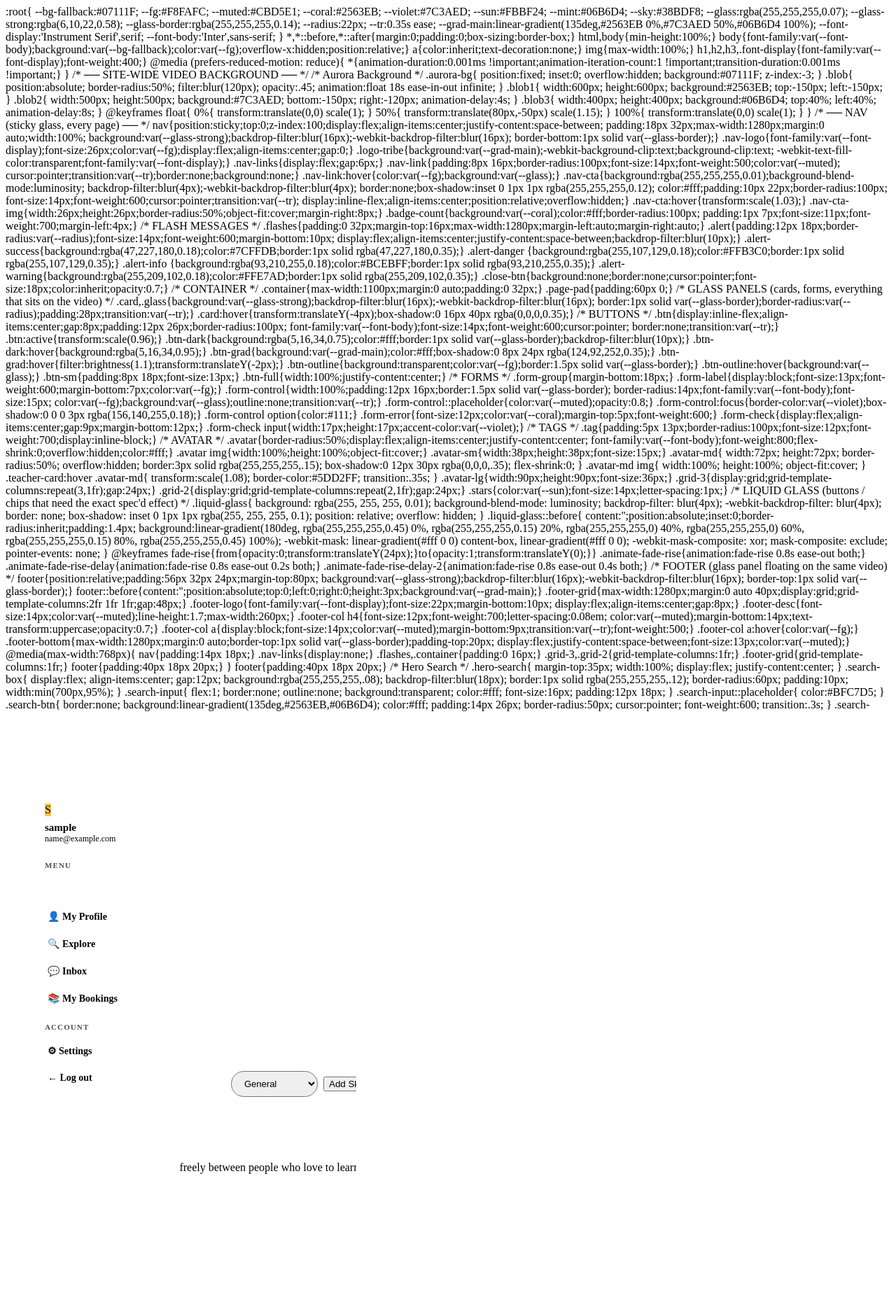
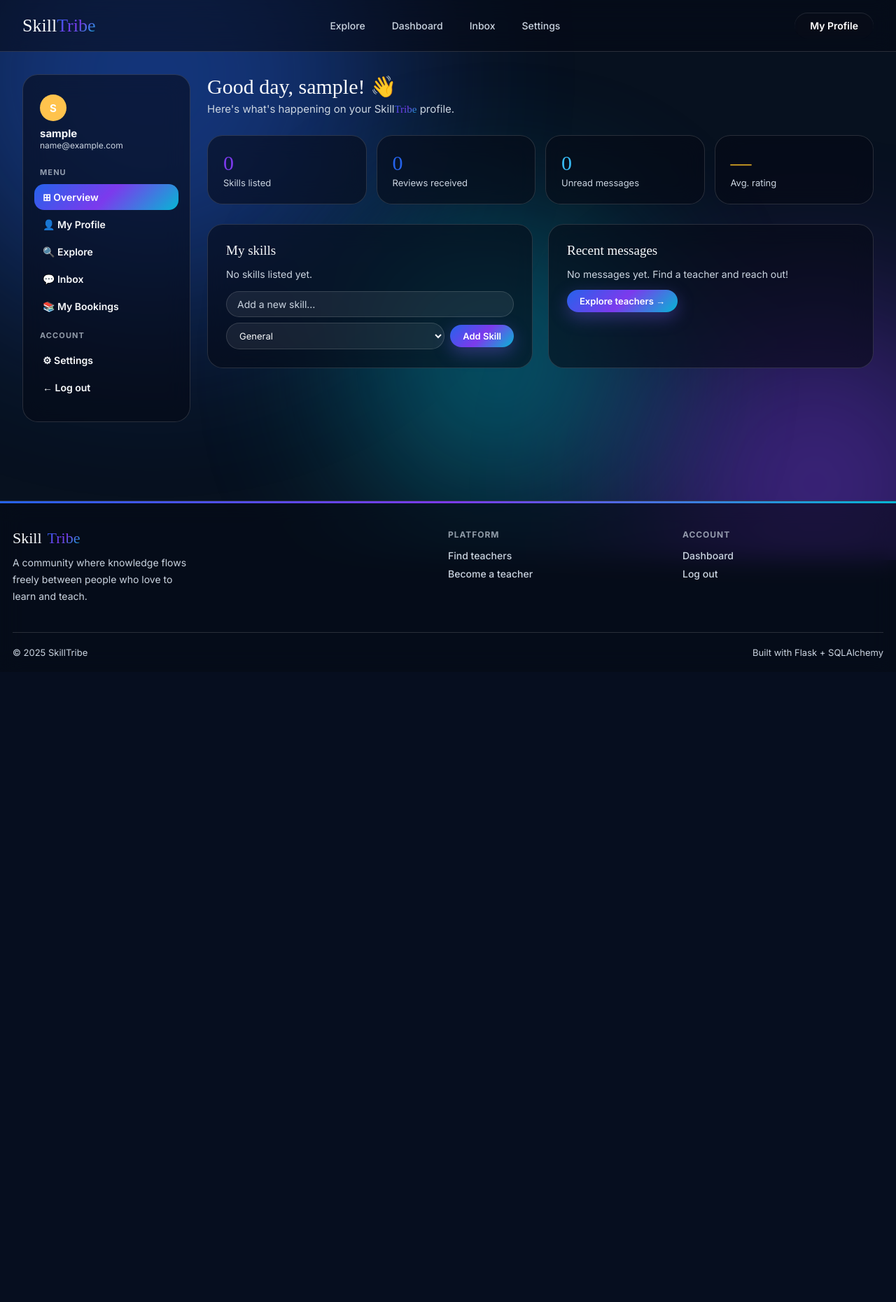
Before and after one commit to madhusalini4150/SkillTribe, a Flask app: page /dashboard in a window 1280 px wide. Shown: the whole page at 70% size. After the commit the page ends 940 px from the top, so only its background shows below. Run offline with Flask 3, Linux system fonts and the light colour scheme; the visitor is signed in with stand-in values (Sample User, id 1); data that the repository does not hold is empty; some libraries are stand-ins or nearby versions; some web fonts are replaced.

Commit message:
Fix missing style tag

```diff
--- a/templates/base.html
+++ b/templates/base.html
@@ -10,7 +10,8 @@
   <link rel="icon" href="{{ url_for('static', filename='images/logo.png') }}" type="image/png" sizes="32x32">
   <link rel="shortcut icon" href="{{ url_for('static', filename='images/logo.png') }}">
   <link rel="apple-touch-icon" href="{{ url_for('static', filename='images/logo.png') }}">
-    :root{
+    <style>
+      :root{
       --bg-fallback:#07111F;
       --fg:#F8FAFC;
       --muted:#CBD5E1;
```
